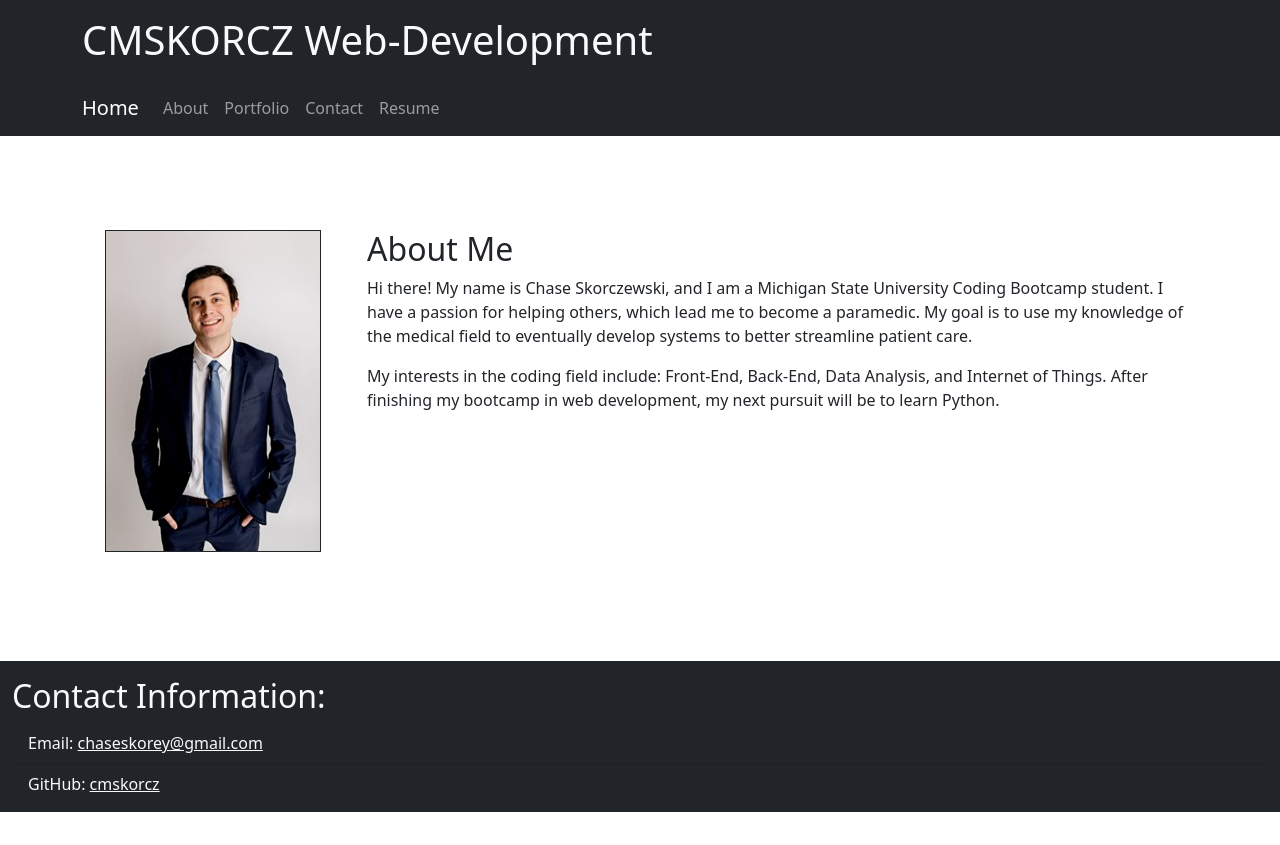
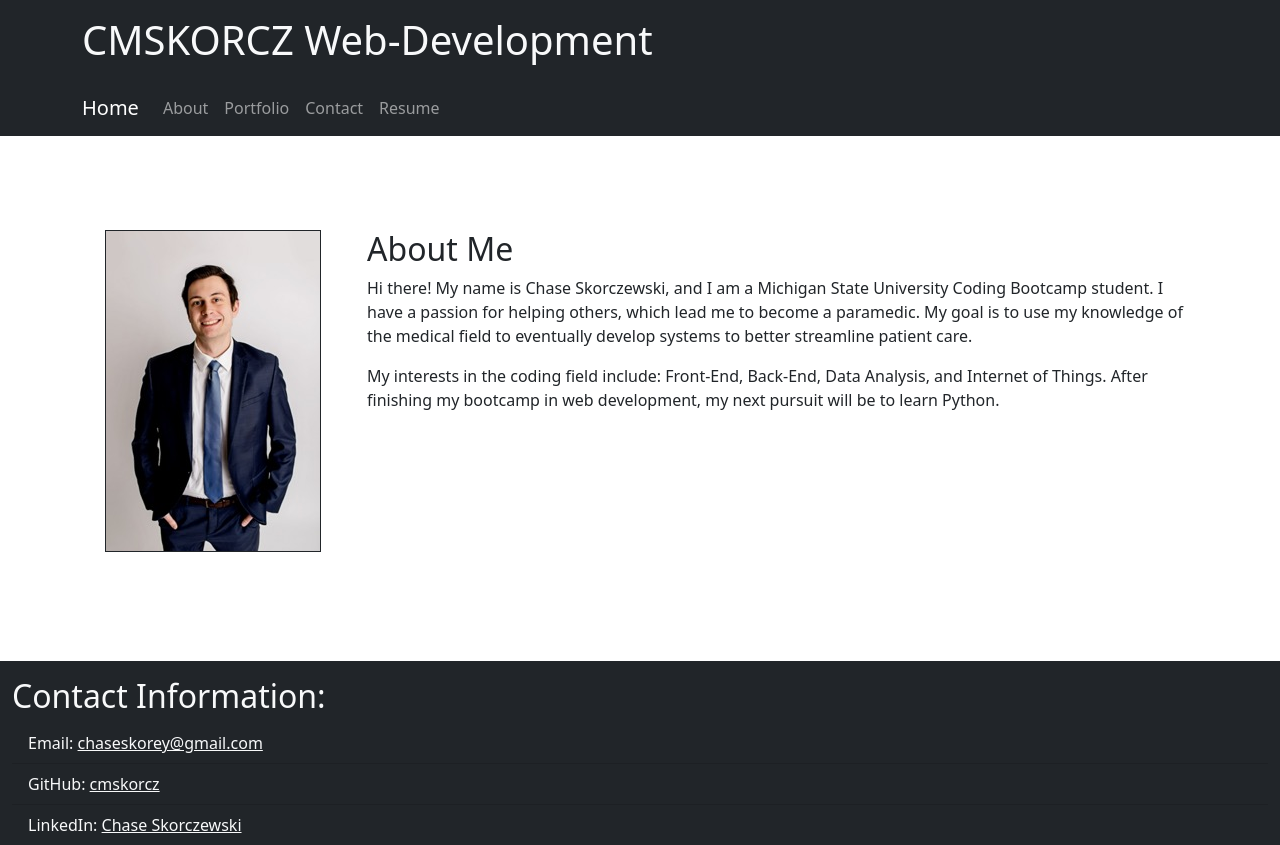
Before and after one commit to cmskorcz/cmskorcz-react-portfolio, a React (Create React App) app: page / in a window 1280 px wide. Before the commit the page ends 812 px from the top, so only its background shows below. Built offline with nearby package versions, Linux system fonts and the light colour scheme.

Commit message:
added linkedin profile link

```diff
--- a/src/components/Footer/index.js
+++ b/src/components/Footer/index.js
@@ -8,7 +8,8 @@ function Footer() {
       <h2 className="text-light">Contact Information:</h2>
       <ListGroup variant="flush">
         <ListGroup.Item className="bg-dark text-light">Email: <a href="mailto:chaseskorey@gmail.com" className="text-reset">chaseskorey@gmail.com</a></ListGroup.Item>
-        <ListGroup.Item className="bg-dark text-light pb-3">GitHub: <a href="https://github.com/cmskorcz" className="text-reset" target="_blank" rel="noreferrer">cmskorcz</a></ListGroup.Item>
+        <ListGroup.Item className="bg-dark text-light">GitHub: <a href="https://github.com/cmskorcz" className="text-reset" target="_blank" rel="noreferrer">cmskorcz</a></ListGroup.Item>
+        <ListGroup.Item className="bg-dark text-light">LinkedIn: <a href="https://www.linkedin.com/in/chase-skorczewski/" className="text-reset" target="_blank" rel="noreferrer">Chase Skorczewski</a></ListGroup.Item>
       </ListGroup>
     </Container>
   )
```
